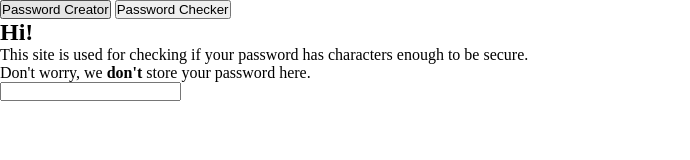
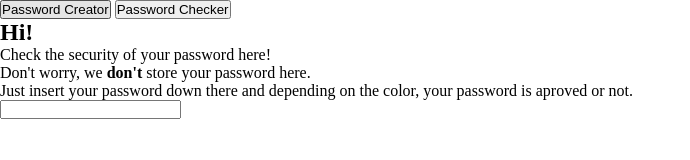
Before and after one commit to Allyson04/password_checker, a plain HTML site: page index.html in a window 1280 px wide. Shown: the whole page, without its empty margins (0-690 px from the left). Drawn offline with Linux system fonts and the light colour scheme.

Commit message:
feat: adding more explanation to check-password

```diff
--- a/index.html
+++ b/index.html
@@ -14,8 +14,9 @@
     </div>
     <section id="password-checker">
         <h1>Hi!</h1>
-            <p>This site is used for checking if your password has characters enough to be secure.</p>
+            <p>Check the security of your password here!</p>
             <p>Don't worry, we <strong>don't</strong> store your password here.</p>
+            <p>Just insert your password down there and depending on the color, your password is aproved or not.</p>
             <input type="text" onfocus="focusButton()" onblur="restorePassword()" id="password_input">
     </section>
     <section id="password-creator">
```
